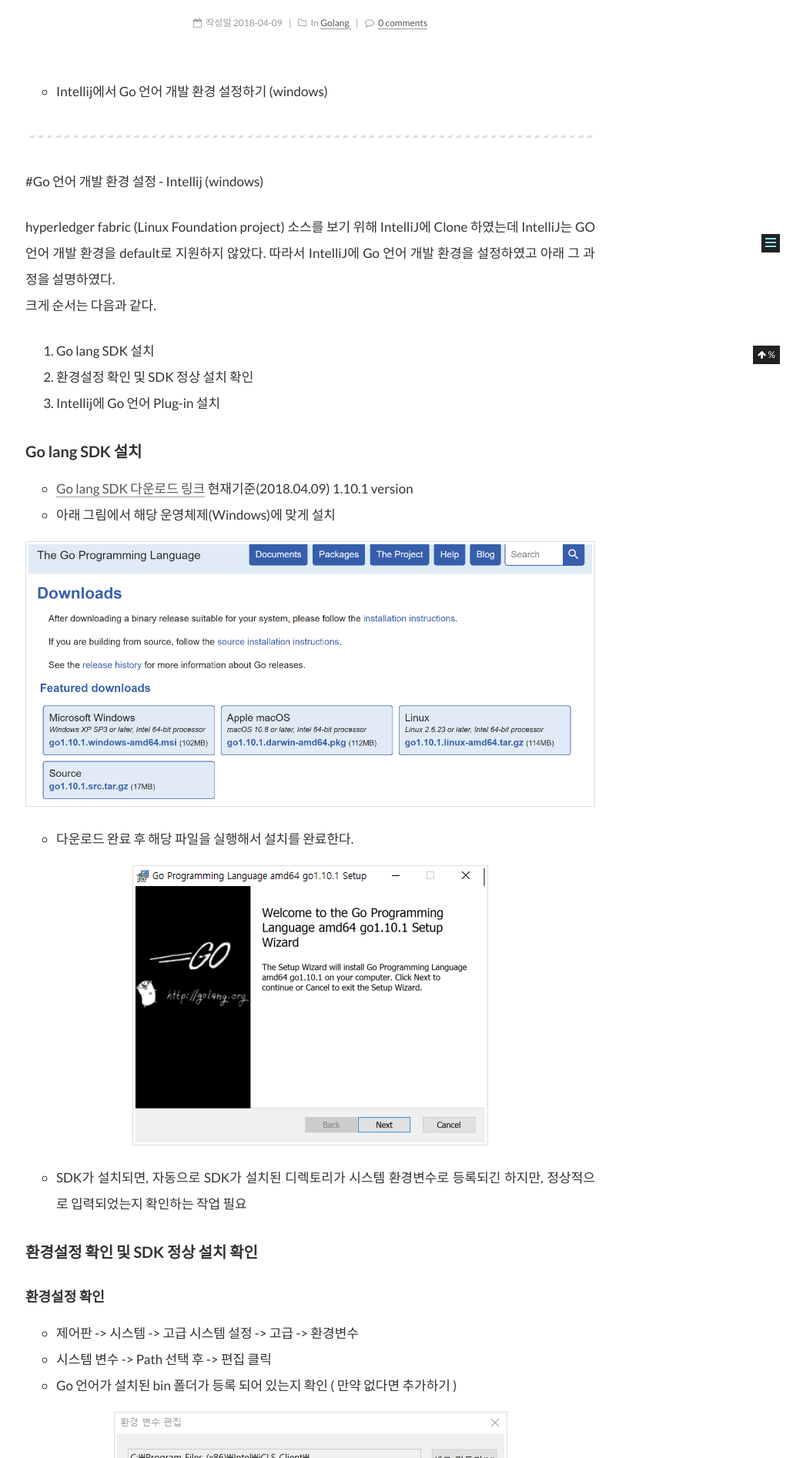
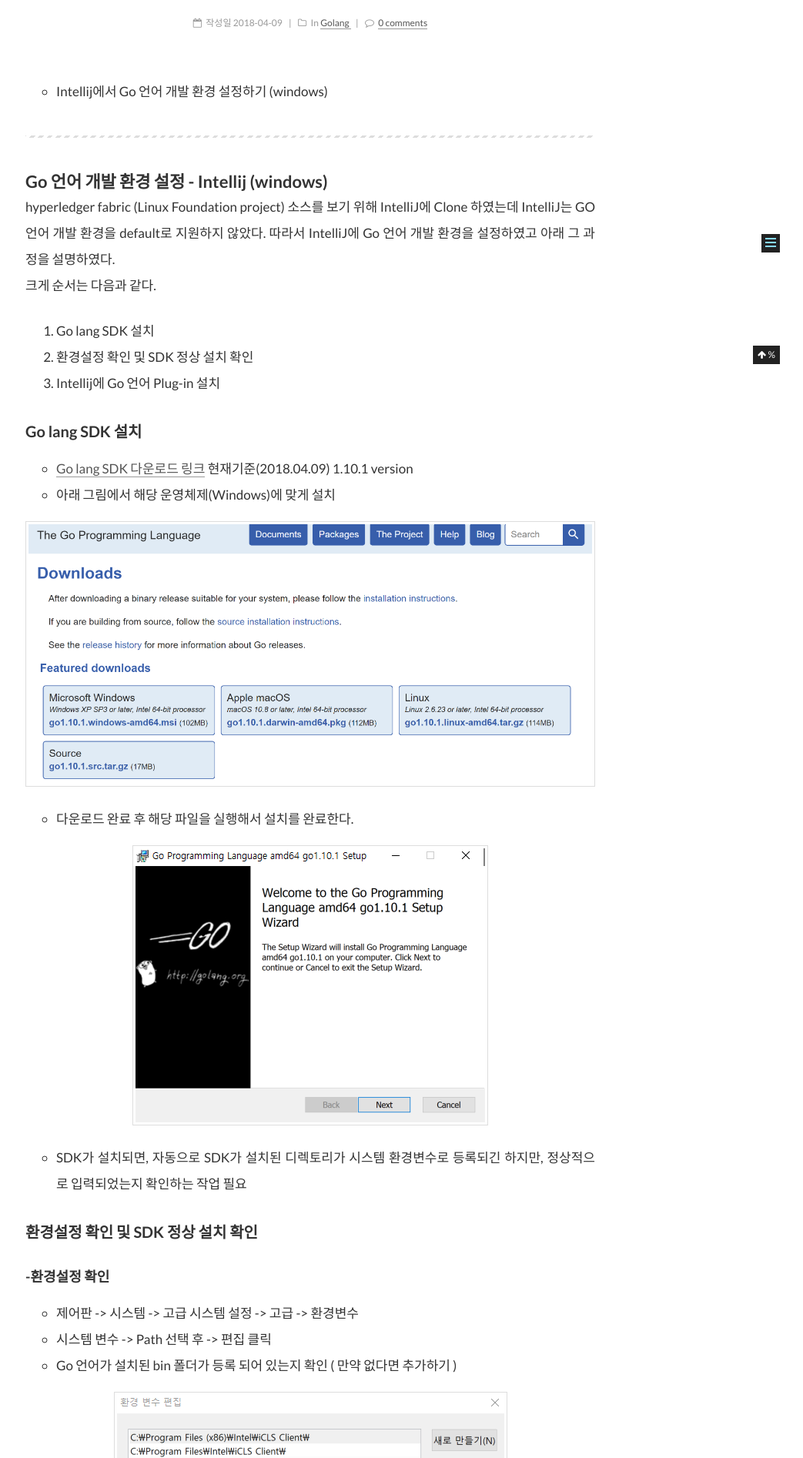
Before and after one commit to gwonsungjun/gwonsungjun.github.io, a Jekyll site: the page built from _posts/2018-04-09-intellij_golang.md, in a window 1280 px wide. Shown: the part 527-2421 px from the top of the page at 77% size, without its empty margins (237-1280 px from the left). Built offline with Jekyll 4.4.1, drawn with Linux system fonts in a browser that asks for light colours; comment, search, counter and statistics services are not loaded; some of the changed text lies outside the part shown.

```diff
--- a/_posts/2018-04-09-intellij_golang.md
+++ b/_posts/2018-04-09-intellij_golang.md
@@ -10,7 +10,7 @@ category: Golang
 
 ---
 
-#Go 언어 개발 환경 설정 - Intellij (windows)
+# Go 언어 개발 환경 설정 - Intellij (windows)
 
 hyperledger fabric (Linux Foundation project) 소스를 보기 위해 IntelliJ에 Clone 하였는데 IntelliJ는 GO 언어 개발 환경을 default로 지원하지 않았다. 따라서 IntelliJ에 Go 언어 개발 환경을 설정하였고 아래 그 과정을 설명하였다.
 크게 순서는 다음과 같다.
@@ -32,7 +32,7 @@ hyperledger fabric (Linux Foundation project) 소스를 보기 위해 IntelliJ
 
 ## 환경설정 확인 및 SDK 정상 설치 확인
 
-### 환경설정 확인
+### -환경설정 확인
 
   - 제어판 -> 시스템 -> 고급 시스템 설정 -> 고급 -> 환경변수
   - 시스템 변수 -> Path 선택 후 -> 편집 클릭
@@ -40,7 +40,7 @@ hyperledger fabric (Linux Foundation project) 소스를 보기 위해 IntelliJ
 
   ![go3](/assets/images/usingimages/intellijGo/go3.PNG)
 
-### SDK 설치 확인
+### -SDK 설치 확인
 
   - cmd -> go version : 아래 그림과 같이 버전이 출력되는지 확인
 
@@ -65,5 +65,5 @@ Intellij에서 Go 언어를 사용하기 위해서는 별도의 플러그인 설
 
  ![go6](/assets/images/usingimages/intellijGo/go6.PNG)
 
-##Links
+## Links
 [윈도우즈 Go 언어 개발환경 설정 (IntelliJ)](http://dog-paw.tistory.com/entry/%EC%9C%88%EB%8F%84%EC%9A%B0%EC%A6%88-Go-%EC%96%B8%EC%96%B4-%EA%B0%9C%EB%B0%9C%ED%99%98%EA%B2%BD-%EC%84%A4%EC%A0%95-IntelliJ)
```
